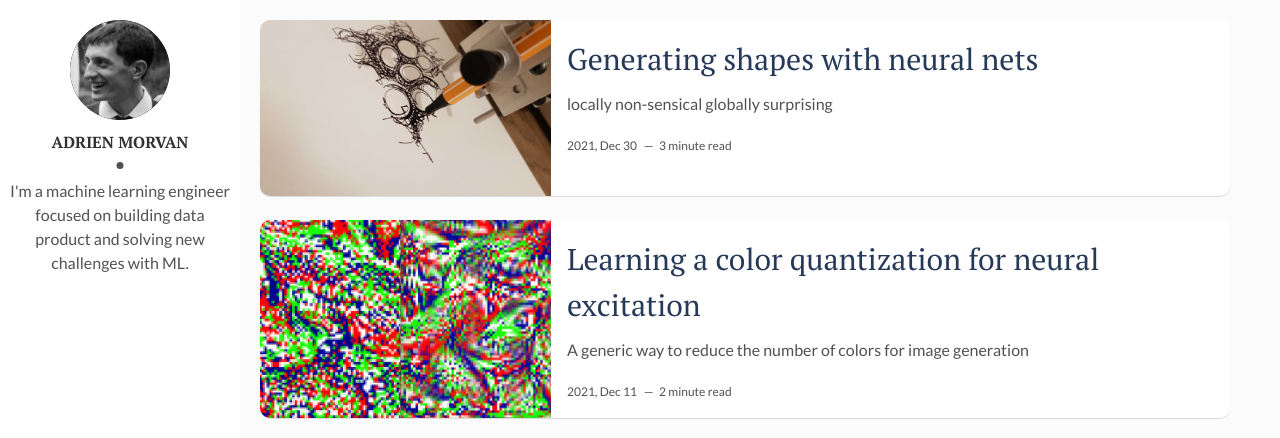
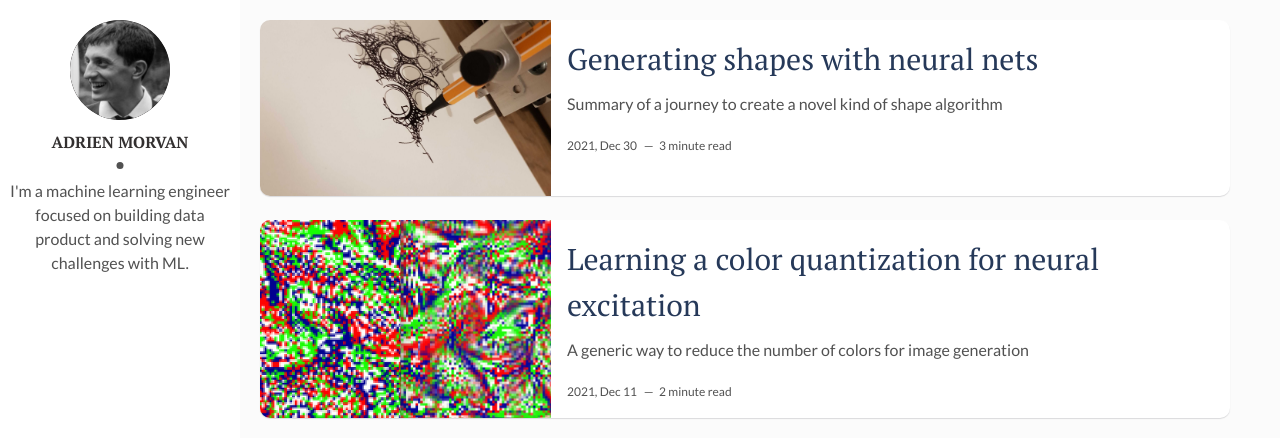
Before and after one commit to AdMoR/admor.github.io, a Jekyll site: the page built from index.html, in a window 1280 px wide and 900 px high, cut to the strip 0-438 px from the top of the window. Built offline with Jekyll 4.4.1, drawn with Linux system fonts in a browser that asks for light colours; the list of posts is cut into pages by our own code.

Commit message:
neural pattern article improvment

```diff
--- a/_posts/2021-12-30-Generating shapes with neural nets.markdown
+++ b/_posts/2021-12-30-Generating shapes with neural nets.markdown
@@ -1,5 +1,5 @@
 ---
-description: locally non-sensical globally surprising
+description: Summary of a journey to create a novel kind of shape algorithm
 tags: python svg neuron excitation optimization pytorch
 img: axidraw_drawing.jpg
 comments: true
@@ -108,7 +108,14 @@
 After the finetuning
 
 
+## Real life result
 
 The final result is big enough to see the pattern multiple times but the eye cannot catch the small irregularities too easily
 
 ![final render]({{site.baseurl}}/assets/img/final_render_neural_style_axi.jpg)
+
+
+In a frame, the result looks kind of professional.
+
+
+![in a frame]({{site.baseurl}}/assets/img/render_in_a_frame.jpg)
```
Also changed, not shown: assets/img/render_in_a_frame.jpg (added), assets/img/worn_up_pen.jpg (added).
